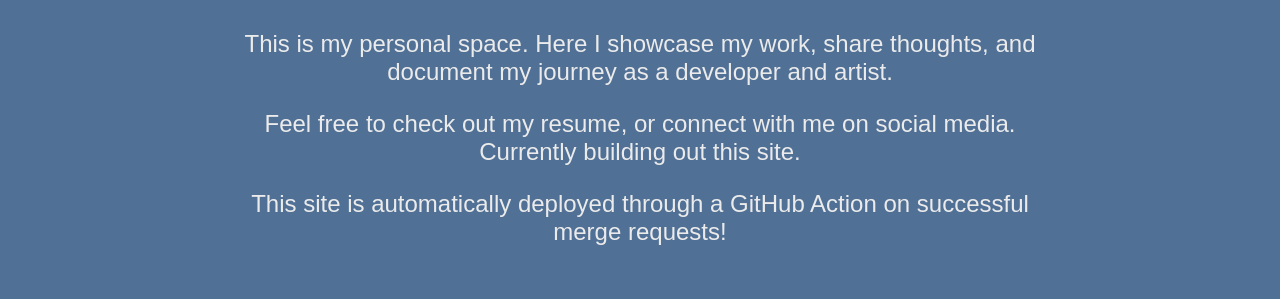
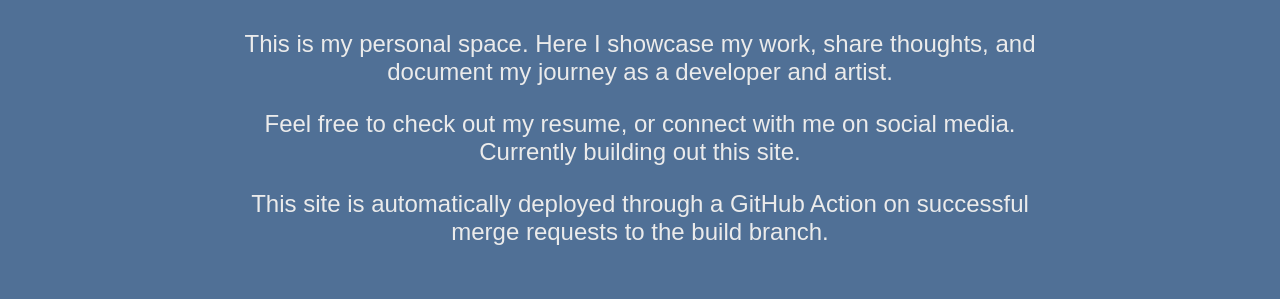
Before and after one commit to supersweet-dev/supersweet-dev.github.io, an Astro site: page / in a window 1280 px wide. Shown: the part 329-628 px from the top of the page. Built offline with nearby package versions, Linux system fonts and the light colour scheme; Astro itself is replaced by a stand-in of ours; a web font is replaced by a local one.

Commit message:
Trigger Test 2

```diff
--- a/src/pages/index.astro
+++ b/src/pages/index.astro
@@ -83,7 +83,7 @@ const resumeLink =
 			</p>
 			<p>
 				This site is automatically deployed through a GitHub Action on
-				successful merge requests!
+				successful merge requests to the build branch.
 			</p>
 		</div>
 		<footer class="footer">
```
